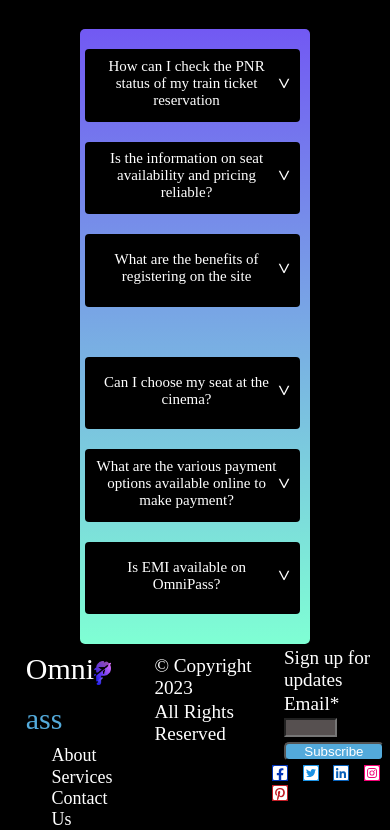
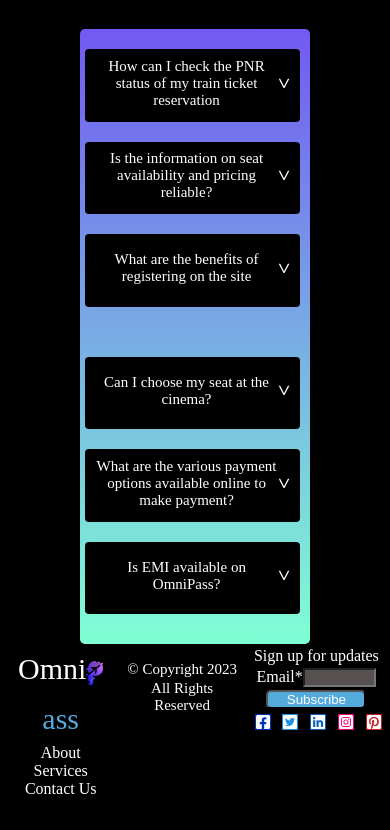
Before and after one commit to Sajal-Khawas8/OmniPass-AllInOneTicketBooking, a React (Vite) app: page /about in a window 390 px wide. Shown: the part 6571-7401 px from the top of the page. After the commit the page ends 7374 px from the top, so only its background shows below. Built offline with nearby package versions, Linux system fonts and the light colour scheme; a web font is replaced by a local one.

Commit message:
Corrections in Footer

```diff
--- a/src/components/css/Footer.css
+++ b/src/components/css/Footer.css
@@ -31,14 +31,17 @@
     font-size: 50px;
     line-height: 50px;
    color: white;
-   padding-left: 35%;
+   text-align: center;
+
 }
 .foot .left_box .logo span{
     color:rgb(83, 170, 219);
 }
+.foot .left_box ul{
+    margin-bottom: 5px;
+}
 .foot .left_box ul li{
-    padding-top: 0.5%;
-    padding-left: 40%;
+    text-align: center;
     font-size: large;
 }
 .foot .centre_box{
@@ -47,7 +50,7 @@
 }
 
 .foot .centre_box ul li{
-    padding-left: 30%;
+ text-align: center;
     padding-top: 2%;
     font-size: larger;
 }
@@ -57,7 +60,7 @@
 
 }
 .foot .right_box form{
-    padding-left: 30%;
+text-align: center;
     padding-top: 2%;
     font-size: larger;
     padding-top: 3%;
@@ -97,17 +100,14 @@
     .foot .left_box .logo{
 
         font-size: 30px;
-       padding-left: 30%;
+        text-align: center;
     }
 
 }
 @media screen and (max-width :750px)
 {
-    .foot .centre_box ul li{
-        padding-left: 25%;
-    }
+
     .foot .right_box form{
-        padding-left: 20%;
         padding-top: 2%;
     }
     .foot .right_box form input{
@@ -116,8 +116,7 @@
     .foot .right_box .social a{
         height:40px;
         width: 40px;
-        padding-left: 8%;
-        margin-left: 3%;
+        padding-left: 5%;
 
     }
 
@@ -126,10 +125,33 @@
     .foot .left_box .logo{
 
         font-size: 30px;
-       padding-left: 20%;
     }
     .foot .centre_box ul li{
-        padding-left: 20%;
+      font-size: 18px;
     }
 
 }
+@media screen and (max-width :600px){
+    .foot .centre_box ul li{
+        font-size: 16px;
+      }
+      .foot .left_box ul li{
+        font-size: 16px;
+      }
+      .foot .right_box form{
+font-size: 16px;
+      }
+      .foot .right_box{
+        flex-basis: 40%;
+
+    }
+
+}
+@media screen and (max-width :405px){
+    .foot .centre_box ul{
+        margin-top: 5%;
+    }
+    .foot .centre_box ul li{
+        font-size: 15px;
+      }
+    }
```
